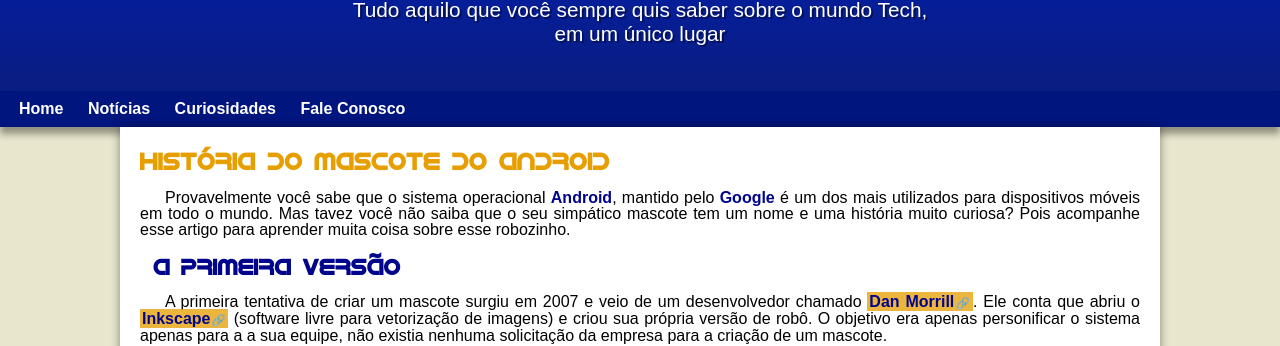
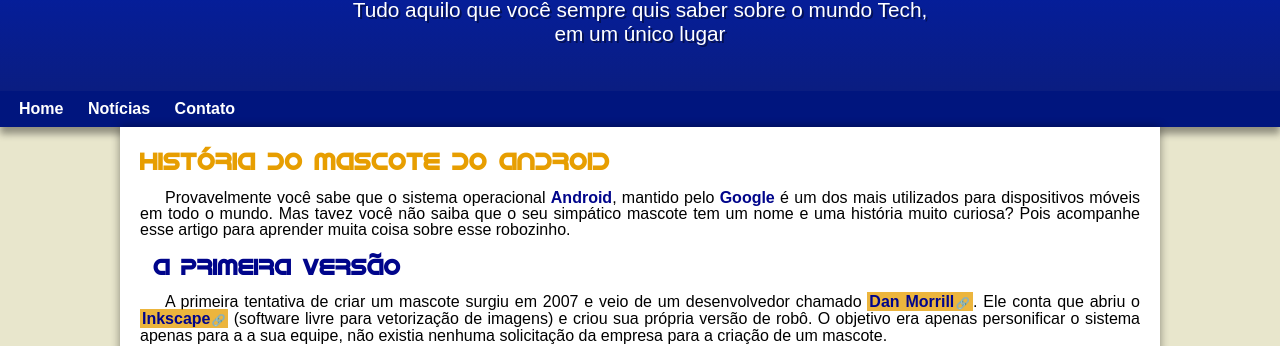
Before and after one commit to natthn/HTML-CSS, a plain HTML site: page e16/index.html in a window 1280 px wide. Shown: the part 99-445 px from the top of the page. Drawn offline with Linux system fonts and the light colour scheme.

Commit message:
Menu Fix
Display do Menu estava errado.

```diff
--- a/e16/index.html
+++ b/e16/index.html
@@ -16,8 +16,7 @@
     <nav>
         <a href="#">Home</a>
         <a href="#">Notícias</a>
-        <a href="#">Curiosidades</a>
-        <a href="#">Fale Conosco</a>
+        <a href="#">Contato</a>
     </nav>
     <main >
         <article>
--- a/e16/style/style.css
+++ b/e16/style/style.css
@@ -61,8 +61,8 @@ header > p{
     max-width: 600px;
     padding-left: 10px;
     padding-right: 10px;
+    padding-bottom: 30px;
     margin: auto;
-    margin-bottom: 10px;
     text-shadow: 2px 2px 0px rgba(0, 0, 0, 0.418)
 }
 
```
